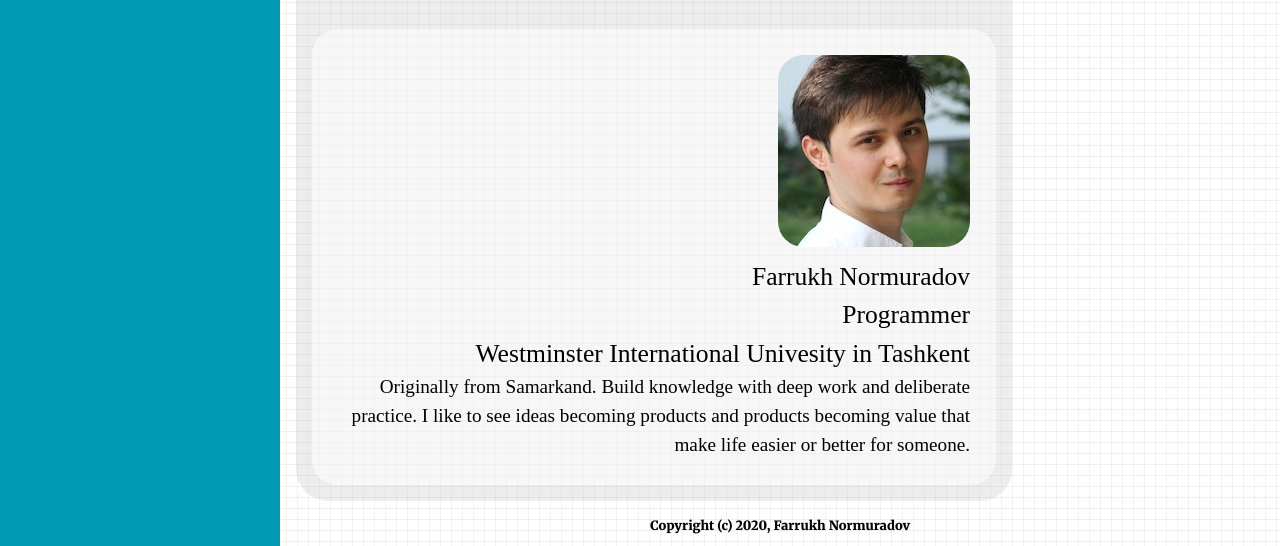
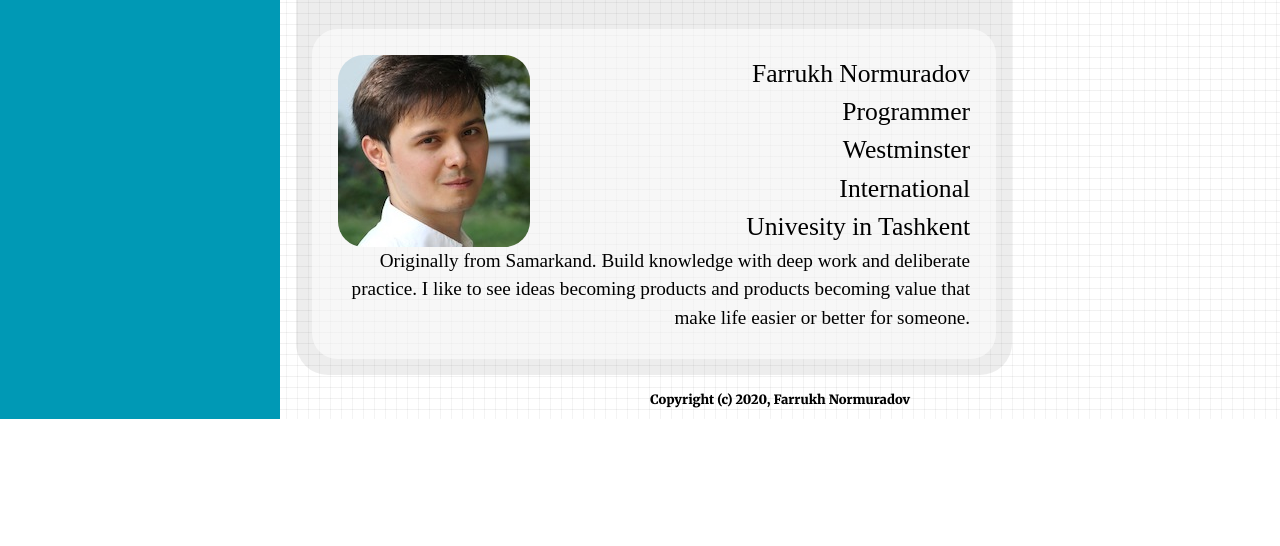
Before and after one commit to pharrukh/Front-End-Web-Developer-Nanodegree-Program, a plain HTML site: page Project_1/posts/az-func-bindings-post.html in a window 1280 px wide. Shown: the part 1428-1974 px from the top of the page. After the commit the page ends 1847 px from the top, so only its background shows below. Drawn offline with Linux system fonts and the light colour scheme.

Commit message:
fix: add second grid usage

```diff
--- a/Project_1/posts/az-func-bindings-post.html
+++ b/Project_1/posts/az-func-bindings-post.html
@@ -84,9 +84,11 @@
           </div>
           <div id="author-info">
             <img src="../images/me.jpeg" /><br />
-            Farrukh Normuradov<br />
-            Programmer<br />
-            Westminster International Univesity in Tashkent<br />
+            <div id="author-details">
+              Farrukh Normuradov<br />
+              Programmer<br />
+              Westminster International Univesity in Tashkent<br />
+            </div>
             <div id="author-bio">
               Originally from Samarkand. Build knowledge with deep work and
               deliberate practice. I like to see ideas becoming products and
--- a/Project_1/styles/author-info.css
+++ b/Project_1/styles/author-info.css
@@ -4,9 +4,26 @@
   font-size: 0.8em;
   text-align: right;
   border-radius: 1em;
+  display: grid;
+  grid-template-columns: auto;
+  grid-template-rows: auto;
+  grid-template-areas:
+    "image . author-details"
+    "image . author-details"
+    "image . author-details"
+    "bio bio bio";
+}
+
+#author-info img {
+  grid-area: image;
+}
+
+#author-details {
+  grid-area: author-details;
 }
 
 #author-bio {
+  grid-area: bio;
   font-size: 0.75em;
 }
 
--- a/Project_1/styles/post.css
+++ b/Project_1/styles/post.css
@@ -24,7 +24,6 @@ pre {
 }
 
 .card {
-  /* Add shadows to create the "card" effect */
   background-color: white;
   opacity: 0.9;
   border-radius: 1em;
@@ -40,12 +39,10 @@ pre {
   margin: 0;
 }
 
-/* On mouse-over, add a deeper shadow */
 .card:hover {
   box-shadow: 0 8px 16px 0 rgba(0, 0, 0, 0.2);
 }
 
-/* Add some padding inside the card container */
 .card-detail {
   padding: 2px 10px;
   text-align: center;
```
Also changed, not shown: Project_1/posts/az-func-overview-post.html (+12 -9 lines).
